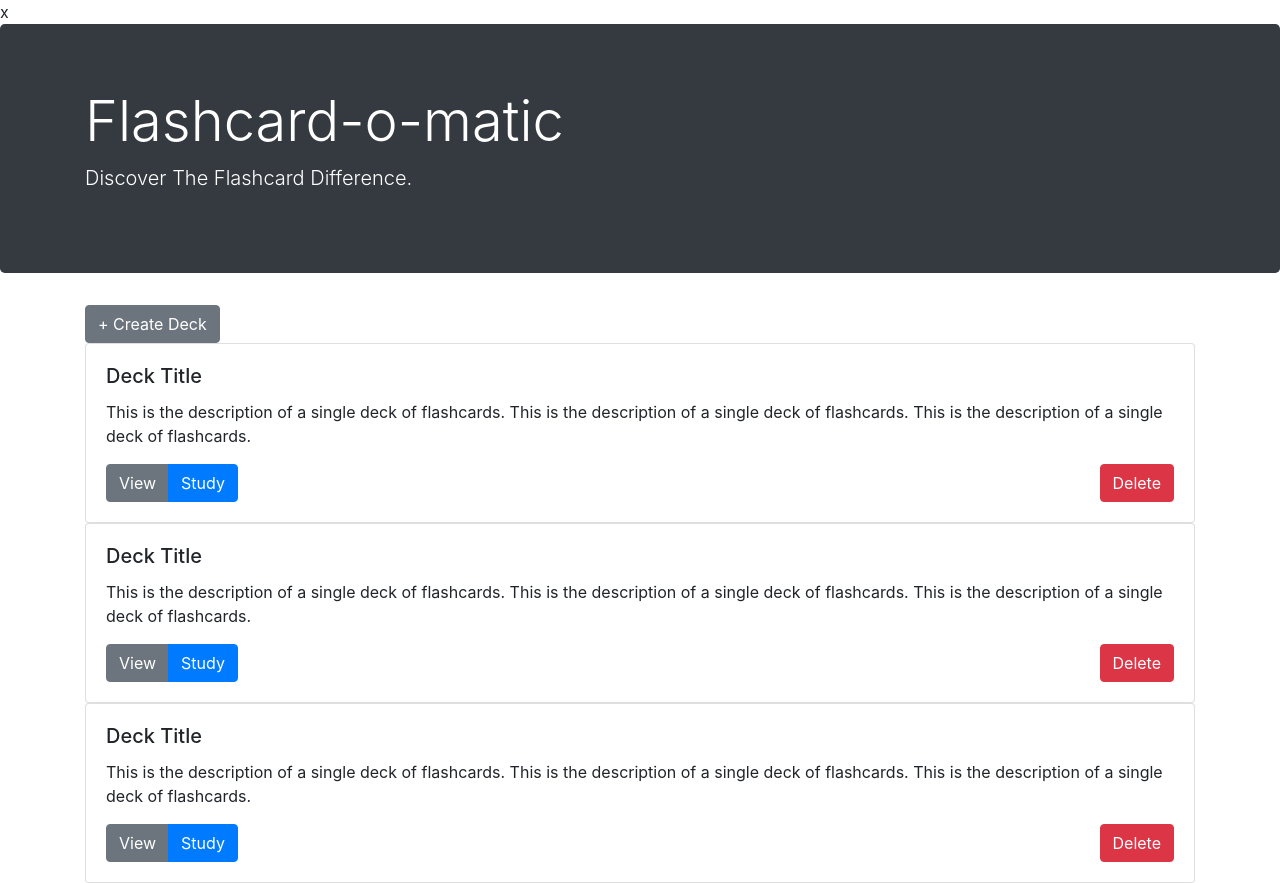
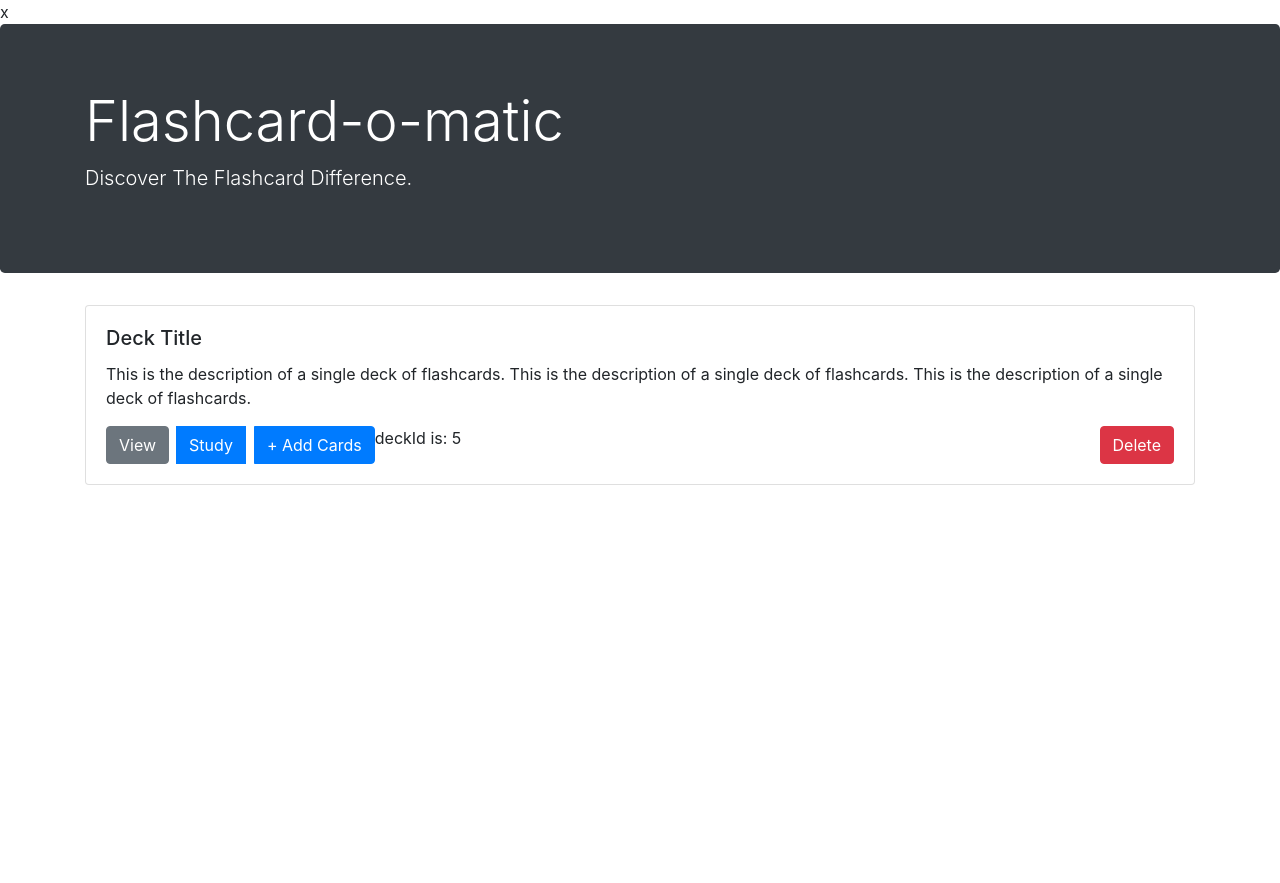
Before and after one commit to BrianHook1183/Flashcards_React, a React (Create React App) app: page /decks/5 in a window 1280 px wide. After the commit the page ends 800 px from the top, so only its background shows below. Built offline with nearby package versions, Linux system fonts and the light colour scheme; a web font is replaced by a local one.

Commit message:
add cards button conditionally renders using params

```diff
--- a/src/Decks/Deck.js
+++ b/src/Decks/Deck.js
@@ -6,7 +6,9 @@ function Deck() {
       <div className="card-body">
         <h5 className="card-title">Deck Title</h5>
         <p className="card-text">
-            This is the description of a single deck of flashcards. This is the description of a single deck of flashcards. This is the description of a single deck of flashcards.
+          This is the description of a single deck of flashcards. This is the
+          description of a single deck of flashcards. This is the description of
+          a single deck of flashcards.
         </p>
         <DeckOptions />
       </div>
--- a/src/Decks/DeckOptions.js
+++ b/src/Decks/DeckOptions.js
@@ -1,4 +1,17 @@
+import React from "react";
+import { useParams } from "react-router-dom";
+import { Link } from "react-router-dom";
+
 function DeckOptions() {
+  // TODO needs to read route params
+  const { deckId } = useParams();
+
+  const addCards = deckId ? (
+    <button type="button" className="btn btn-primary ml-2">
+      + Add Cards
+    </button>
+  ) : null;
+
   return (
     <div
       className="btn-toolbar justify-content-between"
@@ -6,14 +19,17 @@ function DeckOptions() {
       aria-label="Deck Options"
     >
       <div className="btn-group" role="group" aria-label="View/Study group">
-        <button type="button" className="btn btn-secondary">
-          View
-        </button>
+        <Link to="/decks/5">
+          <button type="button" className="btn btn-secondary mr-2">
+            View
+          </button>
+        </Link>
         <button type="button" className="btn btn-primary">
           Study
         </button>
+        {addCards} deckId is: {deckId}
       </div>
-      <div className="btn-group"  role="group" aria-label="Delete group">
+      <div className="btn-group" role="group" aria-label="Delete group">
         <button type="button" className="btn btn-danger">
           Delete
         </button>
--- a/src/Layout/index.js
+++ b/src/Layout/index.js
@@ -2,17 +2,21 @@ import React from "react";
 import { Route, Switch } from "react-router-dom";
 import Header from "./Header";
 import NotFound from "./NotFound";
+import Deck from "../Decks/Deck";
 import Decks from "../Decks/Decks";
 
 function Layout() {
-  //! NotFound route isn't set up correctly yet
+  //TODO NotFound route might not be set up correctly yet
   return (
     <>
       <Header />
       <div className="container">
         <Switch>
-          <Route path="/">
+          <Route exact={true} path="/">
             <Decks />
+          </Route>
+          <Route path="/decks/:deckId">
+            <Deck />
           </Route>
           <Route>
             <NotFound />
--- a/src/utils/api/index.js
+++ b/src/utils/api/index.js
@@ -31,7 +31,7 @@ function stripCards(deck) {
  * This function is NOT exported because it is not needed outside of this file.
  *
  * @param url
- *  the url for the requst.
+ *  the url for the request.
  * @param options
  *  any options for fetch
  * @param onCancel
```
Lines whose indentation alone changed are shown as unchanged.
